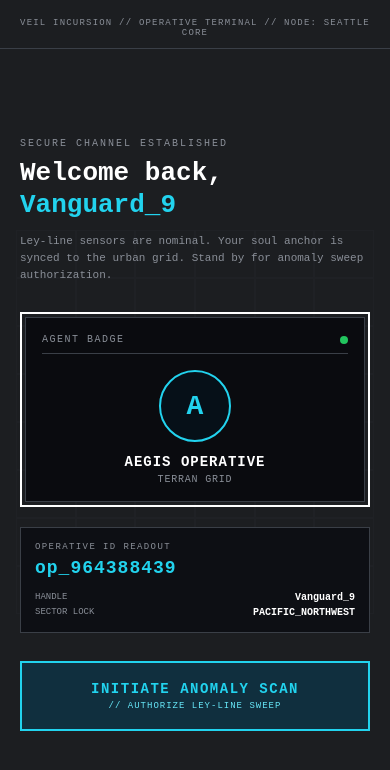
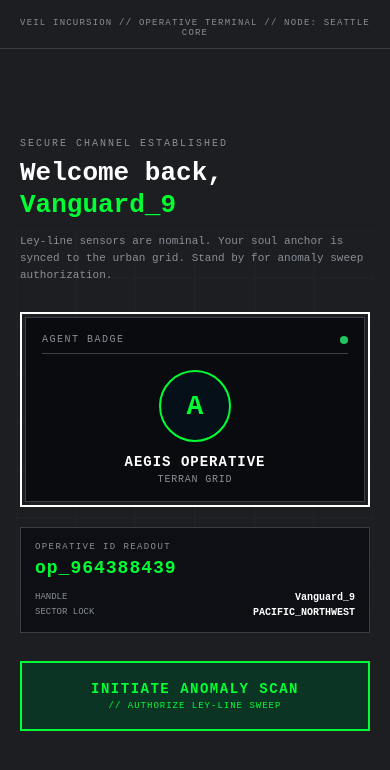
Before and after one commit to Josephzal/Veil-Incursion, a React Native app: screen / in a window 390 px wide. Shown: the top 770 px of the page. Built offline with nearby package versions, Linux system fonts and the light colour scheme.

Commit message:
Update color scheme

```diff
--- a/src/screens/ScanningScreen.tsx
+++ b/src/screens/ScanningScreen.tsx
@@ -14,6 +14,7 @@ import { useGameFlow } from '../context/GameFlowContext';
 const { width } = Dimensions.get('window');
 const SCAN_DURATION_MS = 2000;
 const INCURSION_FLASH_MS = 600;
+const TERMINAL_ACCENT = '#00ff33';
 
 export default function ScanningScreen(): React.JSX.Element {
   const { theme } = useTerminal();
@@ -105,14 +106,14 @@ export default function ScanningScreen(): React.JSX.Element {
         <Animated.View
           style={[
             styles.radarRingMid,
-            { borderColor: '#22d3ee', opacity: pulseAnim },
+            { borderColor: TERMINAL_ACCENT, opacity: pulseAnim },
           ]}
         />
         <View style={[styles.radarCore, { borderColor: theme.borderColor }]}>
           <Animated.View
             style={[
               styles.radarSweepArm,
-              { backgroundColor: '#22d3ee55', transform: [{ rotate: sweepRotation }] },
+              { backgroundColor: '#00ff3355', transform: [{ rotate: sweepRotation }] },
             ]}
           />
           <View style={[styles.radarBlip, { backgroundColor: '#ef4444' }]} />
--- a/src/screens/WelcomeScreen.tsx
+++ b/src/screens/WelcomeScreen.tsx
@@ -11,6 +11,7 @@ import { useTerminal } from '../context/TerminalContext';
 import { useGameFlow } from '../context/GameFlowContext';
 
 const { width } = Dimensions.get('window');
+const TERMINAL_ACCENT = '#00ff33';
 
 export default function WelcomeScreen(): React.JSX.Element {
   const { theme, profile } = useTerminal();
@@ -45,7 +46,7 @@ export default function WelcomeScreen(): React.JSX.Element {
         </Text>
         <Text style={[styles.welcomeTitle, { color: theme.primaryColor }]}>
           Welcome back,{'\n'}
-          <Text style={{ color: '#22d3ee' }}>{credentials.username}</Text>
+          <Text style={{ color: TERMINAL_ACCENT }}>{credentials.username}</Text>
         </Text>
         <Text style={[styles.welcomeBody, { color: theme.mutedColor }]}>
           Ley-line sensors are nominal. Your soul anchor is synced to the urban grid.
@@ -59,7 +60,7 @@ export default function WelcomeScreen(): React.JSX.Element {
               <View style={[styles.statusDot, { backgroundColor: '#22c55e' }]} />
             </View>
 
-            <View style={[styles.badgeEmblem, { borderColor: '#22d3ee' }]}>
+            <View style={[styles.badgeEmblem, { borderColor: TERMINAL_ACCENT }]}>
               <Text style={styles.badgeEmblemText}>{credentials.class.slice(0, 1)}</Text>
             </View>
 
@@ -72,7 +73,7 @@ export default function WelcomeScreen(): React.JSX.Element {
 
         <View style={[styles.idReadout, { borderColor: theme.borderColor, backgroundColor: '#0d0f14' }]}>
           <Text style={[styles.idLabel, { color: theme.mutedColor }]}>OPERATIVE ID READOUT</Text>
-          <Text style={[styles.idValue, { color: '#22d3ee' }]}>{credentials.id}</Text>
+          <Text style={[styles.idValue, { color: TERMINAL_ACCENT }]}>{credentials.id}</Text>
           <View style={styles.idMetaRow}>
             <Text style={[styles.idMeta, { color: theme.mutedColor }]}>HANDLE</Text>
             <Text style={[styles.idMetaValue, { color: theme.primaryColor }]}>{credentials.username}</Text>
@@ -88,9 +89,9 @@ export default function WelcomeScreen(): React.JSX.Element {
           style={({ pressed }) => [
             styles.scanButton,
             {
-              borderColor: '#22d3ee',
+              borderColor: TERMINAL_ACCENT,
               backgroundColor: pressed ? '#083344' : '#0e1624',
-              shadowColor: '#22d3ee',
+              shadowColor: TERMINAL_ACCENT,
             },
           ]}
         >
@@ -206,7 +207,7 @@ const styles = StyleSheet.create({
     fontFamily: 'monospace',
     fontSize: 28,
     fontWeight: '700',
-    color: '#22d3ee',
+    color: TERMINAL_ACCENT,
   },
   badgeClass: {
     fontFamily: 'monospace',
@@ -265,19 +266,19 @@ const styles = StyleSheet.create({
   },
   scanButtonGlow: {
     ...StyleSheet.absoluteFillObject,
-    backgroundColor: '#22d3ee22',
+    backgroundColor: '#00ff3322',
   },
   scanButtonLabel: {
     fontFamily: 'monospace',
     fontSize: 14,
     fontWeight: '700',
     letterSpacing: 1.5,
-    color: '#22d3ee',
+    color: TERMINAL_ACCENT,
   },
   scanButtonSub: {
     fontFamily: 'monospace',
     fontSize: 9,
-    color: '#67e8f9',
+    color: TERMINAL_ACCENT,
     marginTop: 4,
     letterSpacing: 1,
   },
```
